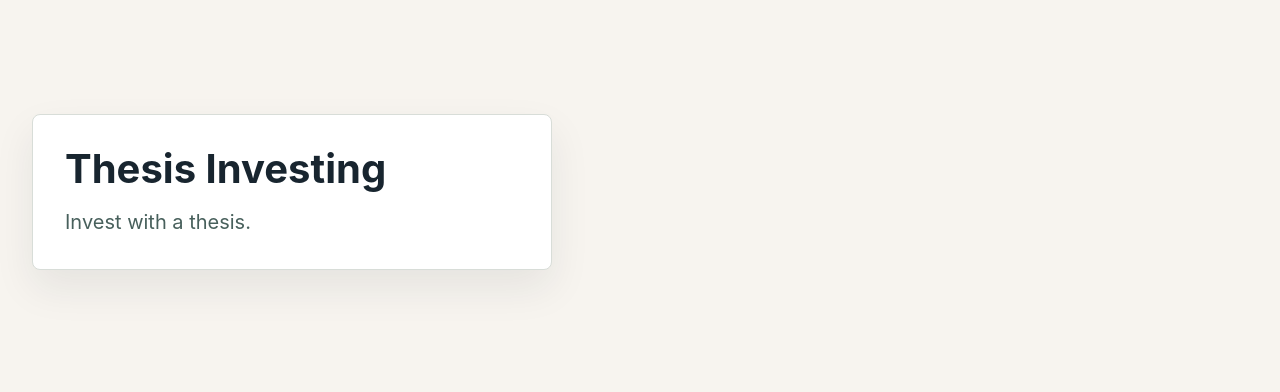
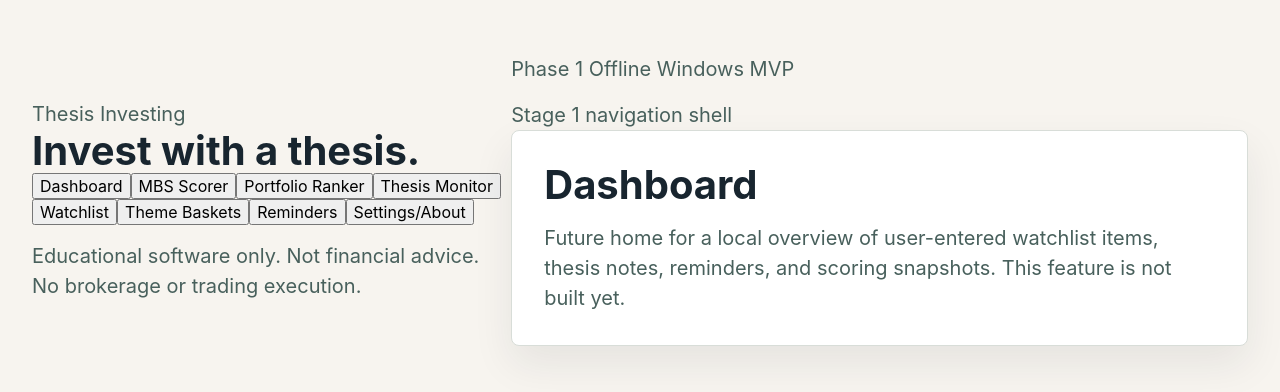
Before and after one commit to LichaWeComeThere/thesis-investing, a React (Vite) app in the folder apps/desktop/src/renderer/: page / in a window 1280 px wide. Shown: the part 208-600 px from the top of the page. Built offline with nearby package versions, Linux system fonts and the light colour scheme.

Commit message:
Add desktop navigation shell

```diff
--- a/apps/desktop/src/renderer/src/App.tsx
+++ b/apps/desktop/src/renderer/src/App.tsx
@@ -1,11 +1,123 @@
 import { Card } from '@thesis-investing/ui';
+import { useMemo, useState } from 'react';
+
+type NavigationView = {
+  id: string;
+  title: string;
+  navLabel: string;
+  description: string;
+};
+
+const navigationViews: NavigationView[] = [
+  {
+    id: 'dashboard',
+    title: 'Dashboard',
+    navLabel: 'Dashboard',
+    description:
+      'Future home for a local overview of user-entered watchlist items, thesis notes, reminders, and scoring snapshots. This feature is not built yet.'
+  },
+  {
+    id: 'mbs-scorer',
+    title: 'MBS Scorer',
+    navLabel: 'MBS Scorer',
+    description:
+      'Future manual scoring workspace for user-provided inputs and deterministic scoring logic. This feature is not built yet.'
+  },
+  {
+    id: 'portfolio-ranker',
+    title: 'Portfolio Ranker',
+    navLabel: 'Portfolio Ranker',
+    description:
+      'Future local comparison view for manually entered holdings. It will organize user-provided information and will not recommend trades. This feature is not built yet.'
+  },
+  {
+    id: 'thesis-monitor',
+    title: 'Thesis Monitor',
+    navLabel: 'Thesis Monitor',
+    description:
+      'Future workspace for writing thesis notes and tracking whether user-defined thesis points remain intact. This feature is not built yet.'
+  },
+  {
+    id: 'watchlist',
+    title: 'Watchlist',
+    navLabel: 'Watchlist',
+    description:
+      'Future local list for manually tracked companies or symbols. No live prices or automated alerts are included yet. This feature is not built yet.'
+  },
+  {
+    id: 'theme-baskets',
+    title: 'Theme Baskets',
+    navLabel: 'Theme Baskets',
+    description:
+      'Future area for static educational groupings that help users organize research themes. This feature is not built yet.'
+  },
+  {
+    id: 'reminders',
+    title: 'Reminders',
+    navLabel: 'Reminders',
+    description:
+      'Future place for manually entered earnings and thesis review reminders. This feature is not built yet.'
+  },
+  {
+    id: 'settings-about',
+    title: 'Settings/About',
+    navLabel: 'Settings/About',
+    description:
+      'Future home for local app preferences, version details, and educational disclaimers. This feature is not built yet.'
+  }
+];
 
 export function App(): JSX.Element {
+  const [selectedViewId, setSelectedViewId] = useState(navigationViews[0].id);
+  const selectedView = useMemo(
+    () =>
+      navigationViews.find((view) => view.id === selectedViewId) ??
+      navigationViews[0],
+    [selectedViewId]
+  );
+
   return (
-    <main className="app-shell">
-      <Card title="Thesis Investing">
-        <p>Invest with a thesis.</p>
-      </Card>
-    </main>
+    <div className="app-shell">
+      <aside className="sidebar" aria-label="Primary navigation">
+        <div className="brand-area">
+          <p className="brand-eyebrow">Thesis Investing</p>
+          <h1>Invest with a thesis.</h1>
+        </div>
+
+        <nav className="navigation-list" aria-label="MVP areas">
+          {navigationViews.map((view) => {
+            const isActive = view.id === selectedView.id;
+
+            return (
+              <button
+                aria-current={isActive ? 'page' : undefined}
+                className={`nav-item${isActive ? ' active' : ''}`}
+                key={view.id}
+                onClick={() => setSelectedViewId(view.id)}
+                type="button"
+              >
+                {view.navLabel}
+              </button>
+            );
+          })}
+        </nav>
+
+        <p className="safety-note">
+          Educational software only. Not financial advice. No brokerage or
+          trading execution.
+        </p>
+      </aside>
+
+      <main className="content-area">
+        <div className="content-header">
+          <p className="section-label">Phase 1 Offline Windows MVP</p>
+          <p className="stage-label">Stage 1 navigation shell</p>
+        </div>
+
+        <Card title={selectedView.title}>
+          <p>{selectedView.description}</p>
+        </Card>
+      </main>
+    </div>
   );
 }
```
